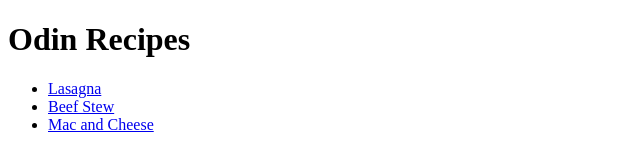
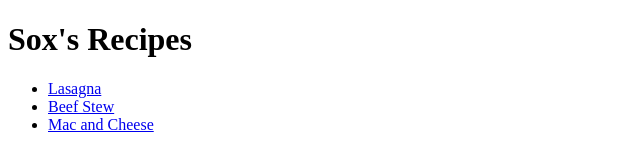
Before and after one commit to iAmSoxx/odin-recipes, a plain HTML site: page index.html in a window 1280 px wide. Shown: the full height of the page, 0-640 px from the left. Drawn offline with Linux system fonts and the light colour scheme.

Commit message:
Rename Odin Recipes into Sox's Recipes

```diff
--- a/index.html
+++ b/index.html
@@ -6,7 +6,7 @@
 </head>
 
 <body>
-    <h1>Odin Recipes</h1>
+    <h1>Sox's Recipes</h1>
     <ul>
       <li><a href="./recipes/lasagna.html">Lasagna</a></li>
       <li><a href="./recipes/Beef Stew.html">Beef Stew</a></li>
```
